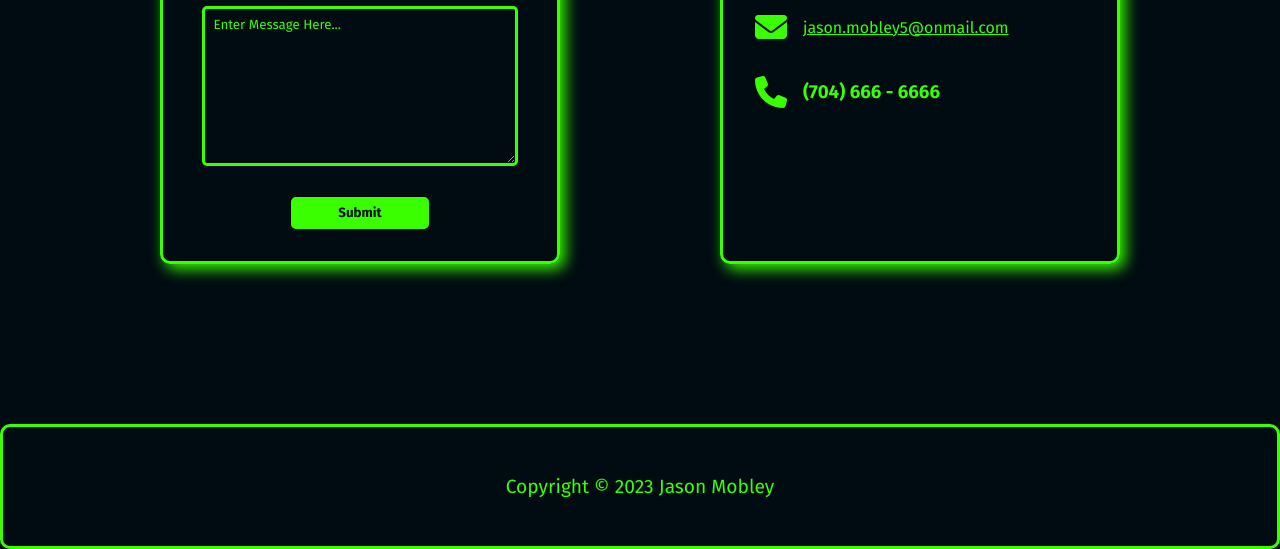
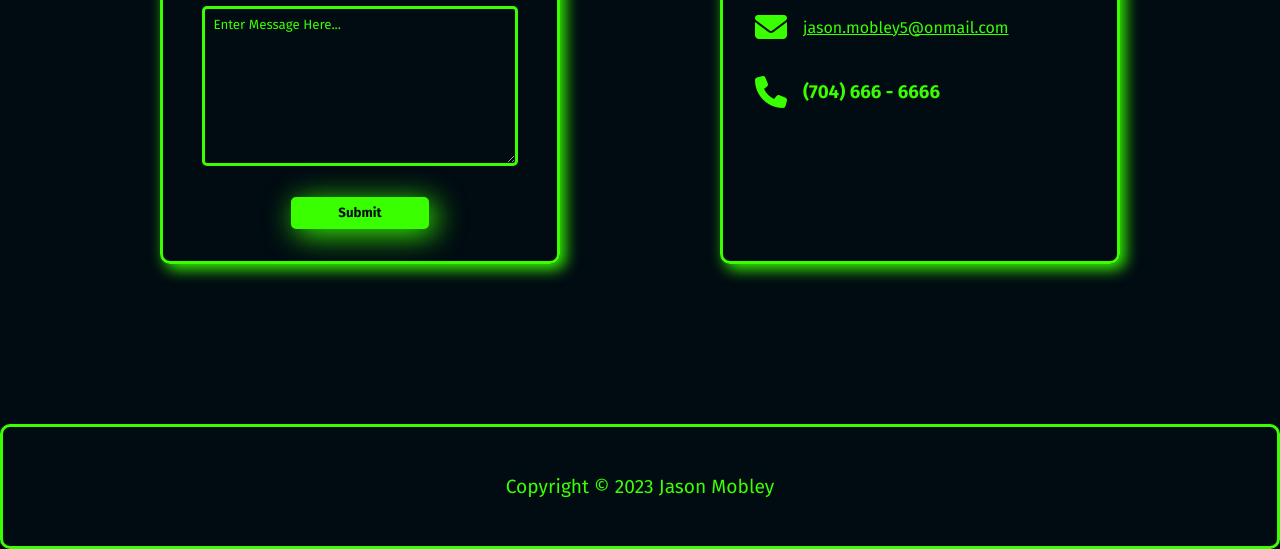
Before and after one commit to Jason9521/jayfit-fitness-personal-project, a website built with webpack: page dist/index.html in a window 1280 px wide. In both pictures the pointer is over the button "Submit". Shown: the part 2962-3511 px from the top of the page. Built offline with nearby package versions, Linux system fonts and the light colour scheme.

Commit message:
updated box-shadow for form submit button

```diff
--- a/src/style.css
+++ b/src/style.css
@@ -153,10 +153,11 @@ form > button {
     border: solid rgb(57, 255, 0);
 }
 
-form >button:hover {
+form > button:hover {
     cursor: pointer;
     background-color: rgb(57, 255, 0);
     color: rgb(1, 11, 18);
+    box-shadow: 5px 5px 30px rgb(57, 255, 0);
 }
 
 .contact-container {
```
